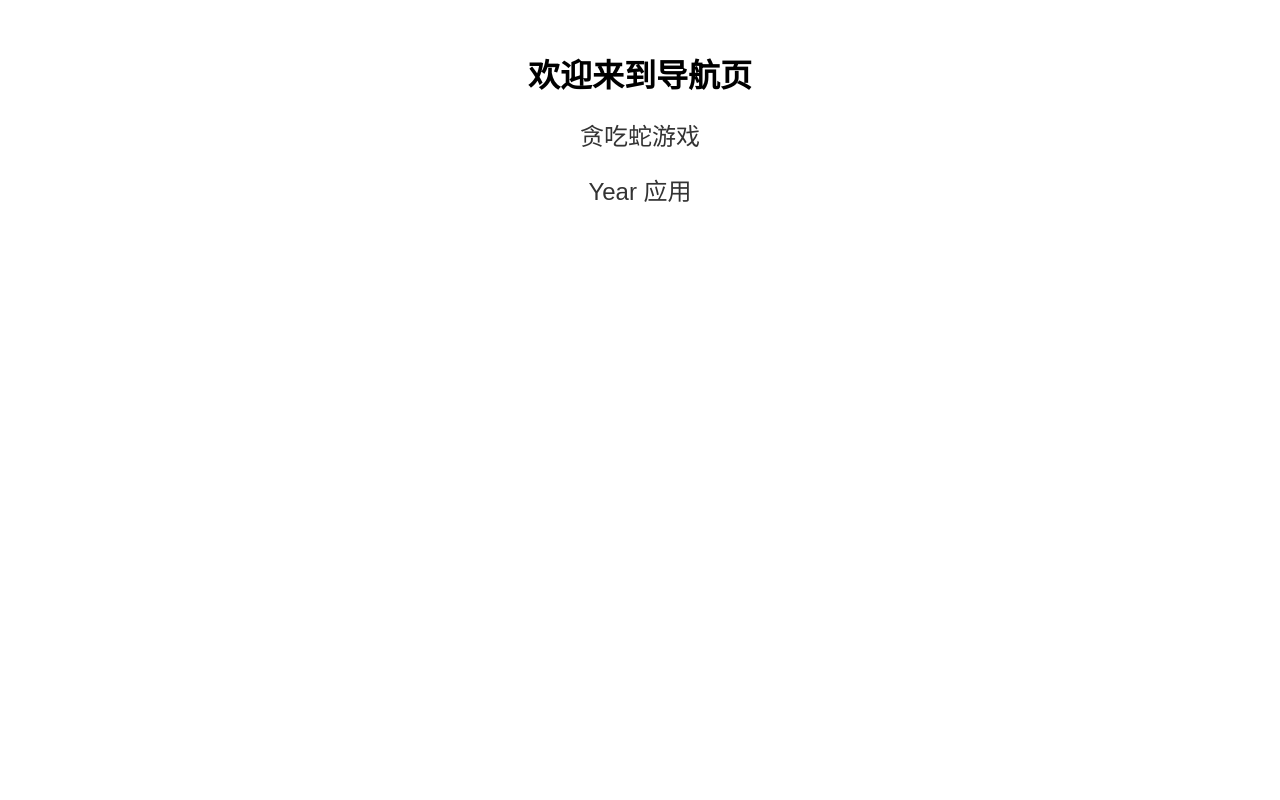
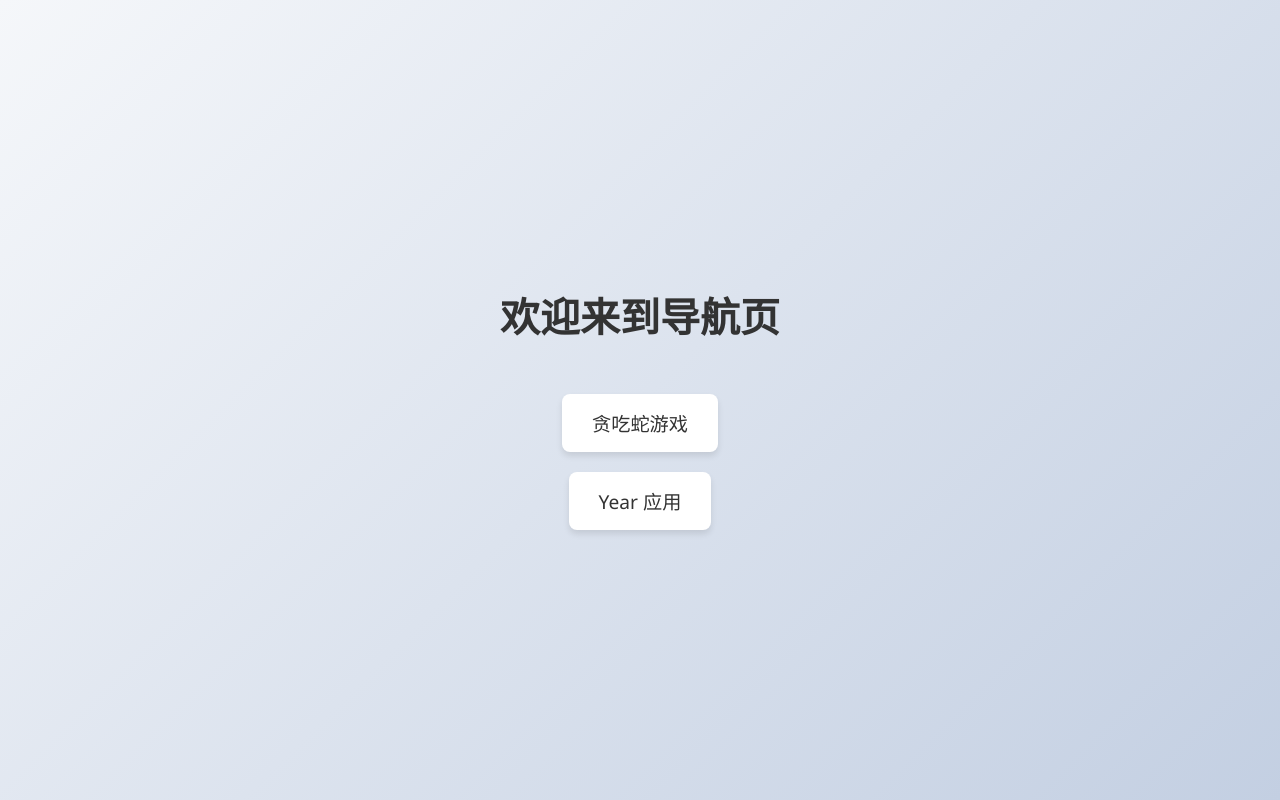
Before and after one commit to francislyj/francislyj.github.io, a plain HTML site: page index.html in a window 1280 px wide. Drawn offline with Linux system fonts and the light colour scheme.

Commit message:
add background

```diff
--- a/index.html
+++ b/index.html
@@ -6,19 +6,38 @@
     <title>导航页</title>
     <style>
         body {
-            font-family: Arial, sans-serif;
+            font-family: 'Segoe UI', Tahoma, Geneva, Verdana, sans-serif;
             text-align: center;
-            margin-top: 50px;
+            margin: 0;
+            padding: 0;
+            background: linear-gradient(135deg, #f5f7fa, #c3cfe2);
+            height: 100vh;
+            display: flex;
+            flex-direction: column;
+            justify-content: center;
+            align-items: center;
+        }
+        h1 {
+            font-size: 2.5em;
+            color: #333;
+            margin-bottom: 40px;
         }
         a {
-            display: block;
-            margin: 20px;
-            font-size: 24px;
+            display: inline-block;
+            margin: 10px;
+            padding: 15px 30px;
+            font-size: 1.2em;
             text-decoration: none;
             color: #333;
+            background-color: #fff;
+            border-radius: 8px;
+            box-shadow: 0 4px 6px rgba(0, 0, 0, 0.1);
+            transition: all 0.3s ease;
         }
         a:hover {
-            color: #007BFF;
+            color: #fff;
+            background-color: #007BFF;
+            box-shadow: 0 6px 8px rgba(0, 0, 0, 0.15);
         }
     </style>
 </head>
```
Also changed, not shown: back_ground.png (added).
